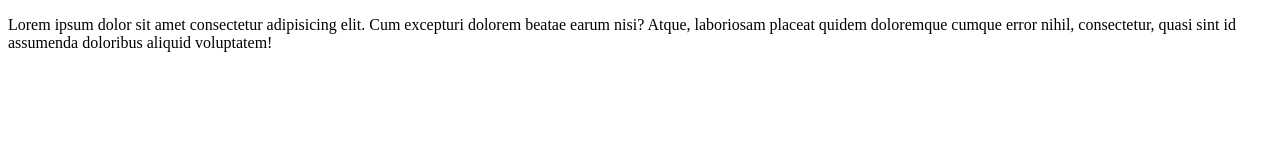
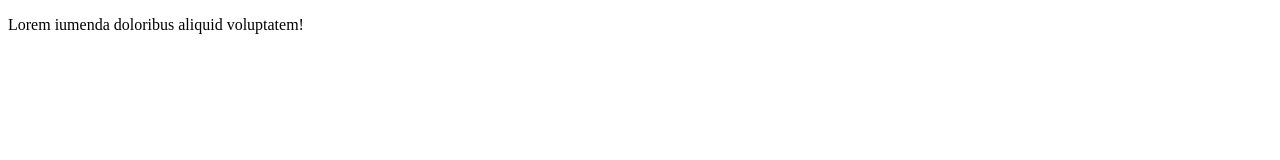
Before and after one commit to AdemarBr/prueba, a plain HTML site: page index.html in a window 1280 px wide. Drawn offline with Linux system fonts and the light colour scheme.

Commit message:
kjbdadfkbadk

```diff
--- a/index.html
+++ b/index.html
@@ -6,6 +6,6 @@
     <title>Document</title>
 </head>
 <body>
-    <p>Lorem ipsum dolor sit amet consectetur adipisicing elit. Cum excepturi dolorem beatae earum nisi? Atque, laboriosam placeat quidem doloremque cumque error nihil, consectetur, quasi sint id assumenda doloribus aliquid voluptatem!</p>
+    <p>Lorem iumenda doloribus aliquid voluptatem!</p>
 </body>
 </html>
```
